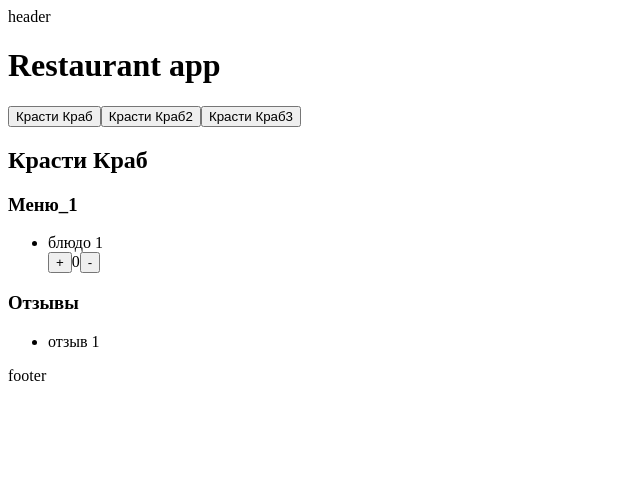
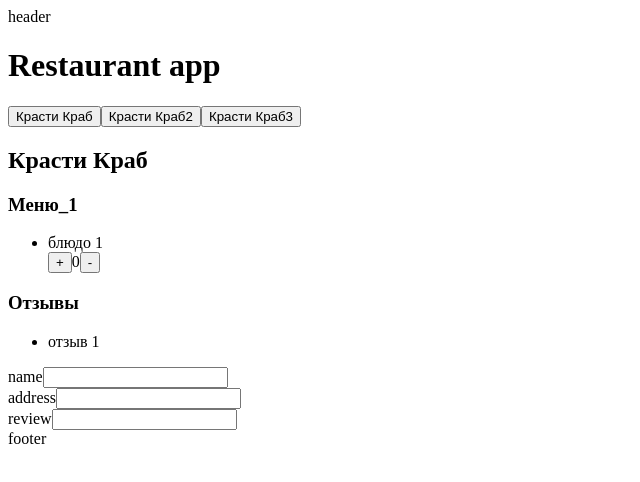
Before and after one commit to Vankir94/vite, a React (Vite) app: page / in a window 1280 px wide. Shown: the top 482 px of the page, without its empty margins (0-640 px from the left). Built offline with nearby package versions, Linux system fonts and the light colour scheme.

Commit message:
second homework

```diff
--- a/src/components/restaurant/Restaurant.jsx
+++ b/src/components/restaurant/Restaurant.jsx
@@ -1,5 +1,6 @@
 import React from "react";
 import {List} from "../list/List.jsx";
+import {ReviewForm} from "../review-form/ReviewForm.jsx";
 
 export function Restaurant({name, menuName, listOfDishes, reviewName, listOfReviews, id}) {
     if (!name) {
@@ -10,6 +11,7 @@ export function Restaurant({name, menuName, listOfDishes, reviewName, listOfRevi
             <h2>{name}</h2>
             <List listName={menuName} list={listOfDishes} isCount={true}/>
             <List listName={reviewName} list={listOfReviews} isCount={false}/>
+            <ReviewForm />
         </div>
     );
 };
--- /dev/null
+++ b/src/components/review-form/ReviewForm.jsx
@@ -0,0 +1,28 @@
+import {useForm} from "./use-form.js";
+
+export function ReviewForm() {
+const {name, address, review, setName, setAddress, setReview} = useForm();
+
+    return (
+        <form>
+            <div>
+                <span>
+                    name
+                </span>
+                <input type='text' value={name} onChange={(e) => setName(e.target.value)} />
+            </div>
+            <div>
+                <span>
+                    address
+                </span>
+                <input type='text' value={address} onChange={(e) => setAddress(e.target.value)} />
+            </div>
+            <div>
+                <span>
+                    review
+                </span>
+                <input type='text' value={review} onChange={(e) => setReview(e.target.value)} />
+            </div>
+        </form>
+    );
+};
--- /dev/null
+++ b/src/components/review-form/use-form.js
@@ -0,0 +1,57 @@
+import {useReducer} from "react";
+
+const DEFAULT_FORM_VALUE = {
+    name: '',
+    address: '',
+    review: ''
+}
+
+const SET_NAME_ACTION_TYPE = 'setName';
+const SET_ADDRESS_ACTION_TYPE = 'setAddress';
+const SET_REVIEW_ACTION_TYPE = 'setReview';
+
+export const reducer = (state, action) => {
+    const {type, payload} = action;
+
+    switch (type) {
+        case SET_NAME_ACTION_TYPE: return {
+            ...DEFAULT_FORM_VALUE,
+            name: payload
+        };
+        case SET_ADDRESS_ACTION_TYPE: return {
+            ...state,
+            address: payload
+        };
+        case SET_REVIEW_ACTION_TYPE: return {
+            ...state,
+            review: payload
+        };
+        default: return state;
+    }
+};
+
+export const useForm = () => {
+    const [form, dispatch] = useReducer(reducer, DEFAULT_FORM_VALUE);
+    const {name, address, review} = form;
+
+    const setName = value => {
+        dispatch({type: SET_NAME_ACTION_TYPE, payload: value});
+    };
+
+    const setAddress = value => {
+        dispatch({type: SET_ADDRESS_ACTION_TYPE, payload: value});
+    };
+
+    const setReview = value => {
+        dispatch({type: SET_REVIEW_ACTION_TYPE, payload: value});
+    };
+
+    return {
+        name,
+        address,
+        review,
+        setName,
+        setAddress,
+        setReview
+    };
+}
```
